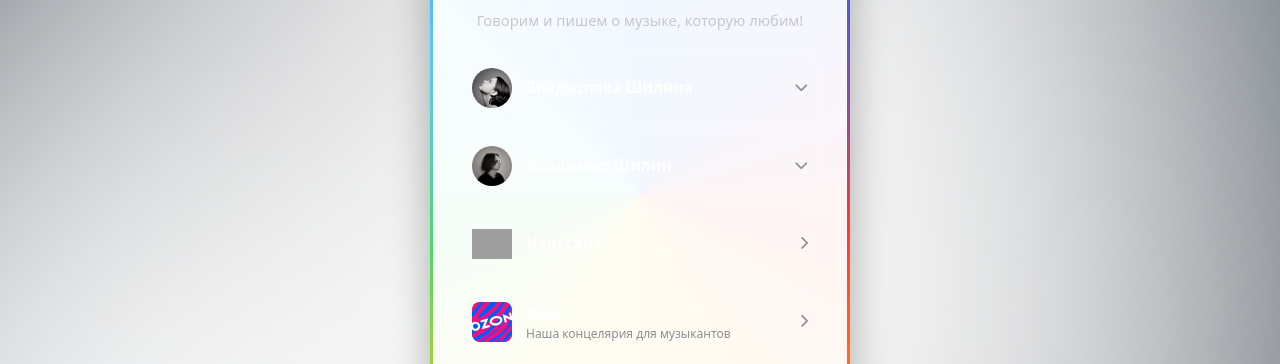
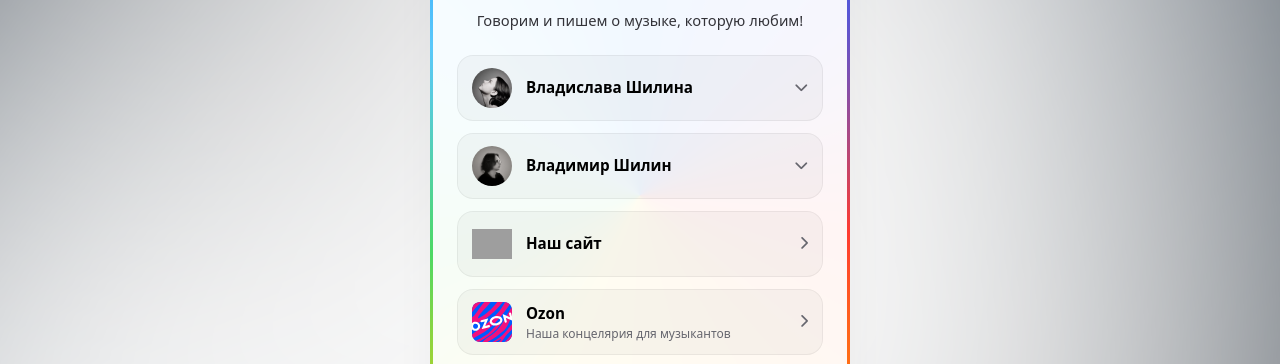
Before and after one commit to maisonchiline-gif/chiline, a website built with Vite: page links/index.html in a window 1280 px wide. Shown: the part 290-654 px from the top of the page. Built offline with nearby package versions, Linux system fonts and the dark colour scheme; grey boxes are pictures that could not be loaded.

Commit message:
Update style.css

```diff
--- a/links/style.css
+++ b/links/style.css
@@ -1,37 +1,3 @@
-:root {
-    --bg: #f4f4f7;
-    --card: rgba(255, 255, 255, 0.95);
-    --txt: #000;
-    --mut: #66666e;
-    --bio: #333339;
-    --lnk: rgba(0, 0, 0, .03);
-    --brd: rgba(0, 0, 0, .05);
-    --hov: rgba(0, 0, 0, .06);
-    --shd: 0 16px 40px rgba(0, 0, 0, .04);
-    --blu: #1d9bf0;
-}
-
-@media (prefers-color-scheme: dark) {
-    :root {
-        --bg: #0d0d11;
-        --card: rgba(22, 22, 26, 0.95);
-        --txt: #fff;
-        --mut: #8e8e93;
-        --bio: #c7c7cc;
-        --lnk: rgba(255, 255, 255, .05);
-        --brd: rgba(255, 255, 255, .08);
-        --hov: rgba(255, 255, 255, .1);
-        --shd: 0 16px 40px rgba(0, 0, 0, .3);
-    }
-}
-
-* {
-    margin: 0;
-    padding: 0;
-    box-sizing: border-box;
-    font-family: system-ui, -apple-system, sans-serif;
-}
-
 /* Для всей страницы */
 html,
 body {
@@ -79,7 +45,7 @@ body::before {
 /* 1. Регистрируем CSS-переменную для анимации угла (без JS!) */
 .card {
     padding: clamp(28px, 8vw, 36px) clamp(16px, 6vw, 24px);
-    background: rgba(255, 255, 255, 0.95);
+    background: var(--card); /* Теперь использует переменную с нужной прозрачностью */
     border-radius: 28px;
     width: 100%;
     max-width: 420px;
@@ -197,7 +163,6 @@ body::before {
 }
 
 .icon img {
-    /* Зависит от того, какой был максимальный размер (предположим 40px) */
     width: clamp(35px, 12vw, 40px);
     height: clamp(35px, 12vw, 40px);
     object-fit: contain;
@@ -211,7 +176,6 @@ body::before {
 }
 
 .l-title {
-    /* Текст тоже будет плавно скейлиться */
     font-size: clamp(0.9rem, 6vw, 0.95rem);
     font-weight: 600;
 }
@@ -257,7 +221,6 @@ a.btn:hover .arr {
 }
 
 .dropdown-inner {
-    /* Отступы сужаются на маленьких экранах */
     padding-left: clamp(10px, 3.5vw, 16px);
     margin-left: clamp(10px, 3.5vw, 16px);
 
@@ -337,3 +300,24 @@ a.btn:hover .arr {
     initial-value: 0deg;
     inherits: false;
 }
+
+:root {
+    color-scheme: light; /* Блокируем принудительное включение темной темы браузером смартфона */
+    --bg: #f4f4f7;
+    --card: rgba(255, 255, 255, 0.95);
+    --txt: #000;
+    --mut: #66666e;
+    --bio: #333339;
+    --lnk: rgba(0, 0, 0, .03);
+    --brd: rgba(0, 0, 0, .05);
+    --hov: rgba(0, 0, 0, .06);
+    --shd: 0 16px 40px rgba(0, 0, 0, .04);
+    --blu: #1d9bf0;
+}
+
+* {
+    margin: 0;
+    padding: 0;
+    box-sizing: border-box;
+    font-family: system-ui, -apple-system, sans-serif;
+}
```
